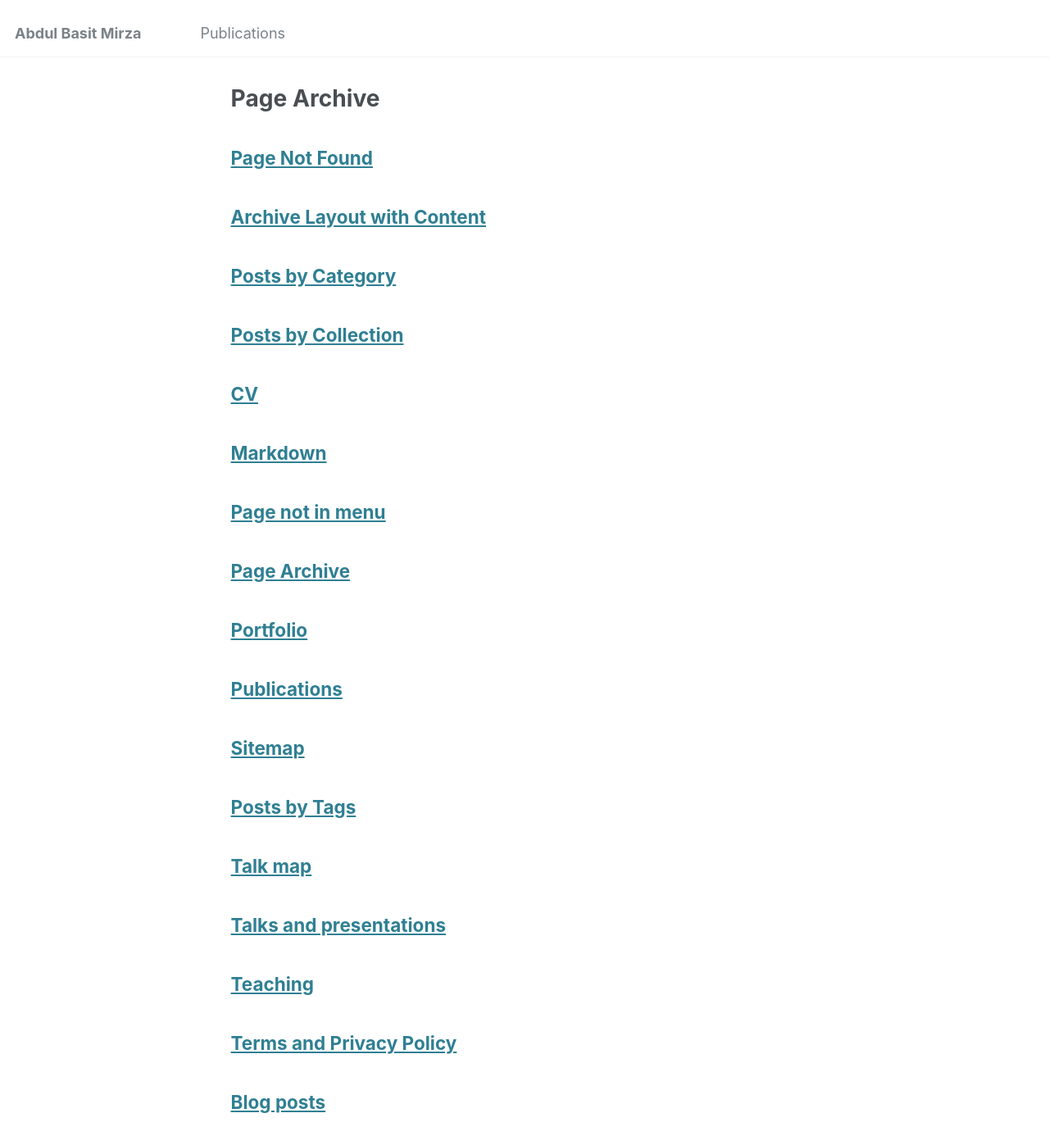
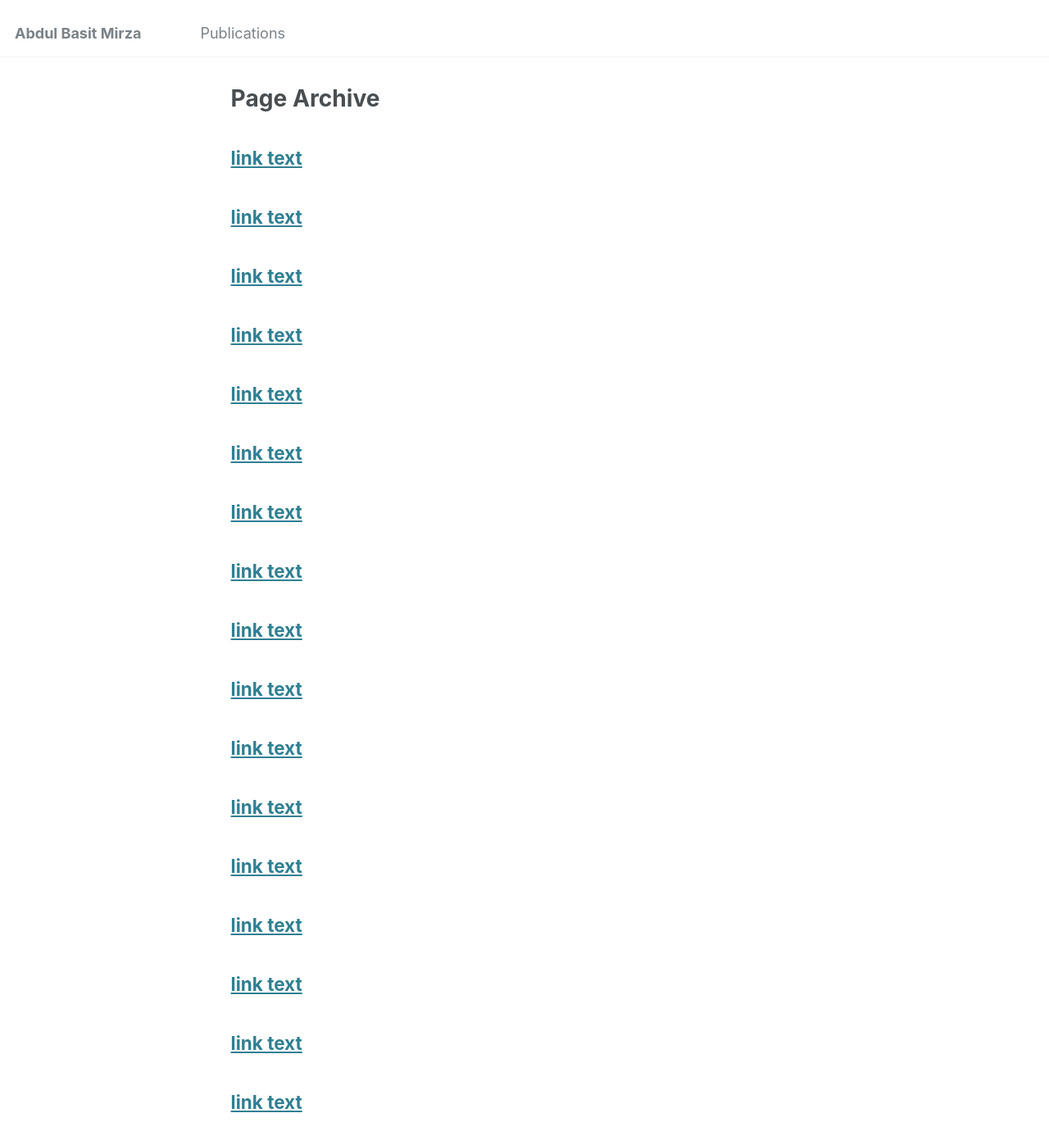
Before and after one commit to AbdulBasitMirza/abdulbasitmirza.github.io, a Jekyll site: the page built from _pages/page-archive.html, in a window 1280 px wide and 1400 px high. Shown: the top 1397 px of the window at 82% size. Built offline with Jekyll 4.4.1, drawn with Linux system fonts in a browser that asks for light colours; some of the changed text lies outside the part shown.

Commit message:
Update archive-single.html

```diff
--- a/_includes/archive-single.html
+++ b/_includes/archive-single.html
@@ -28,9 +28,9 @@
 
     <h2 class="archive__item-title" itemprop="headline">
       {% if post.link %}
-        <a href="{{ post.link }}">{{ title }}</a> <a href="{{ post.url }}" rel="permalink"><i class="fa fa-link" aria-hidden="true" title="permalink"></i><span class="sr-only">Permalink</span></a>
+        <a href="permalink">link text</a>
       {% else %}
-        <a href="{{ post.url }}" rel="permalink">{{ title }}</a>
+        <a href="permalink">link text</a>
       {% endif %}
     </h2>
 
```
